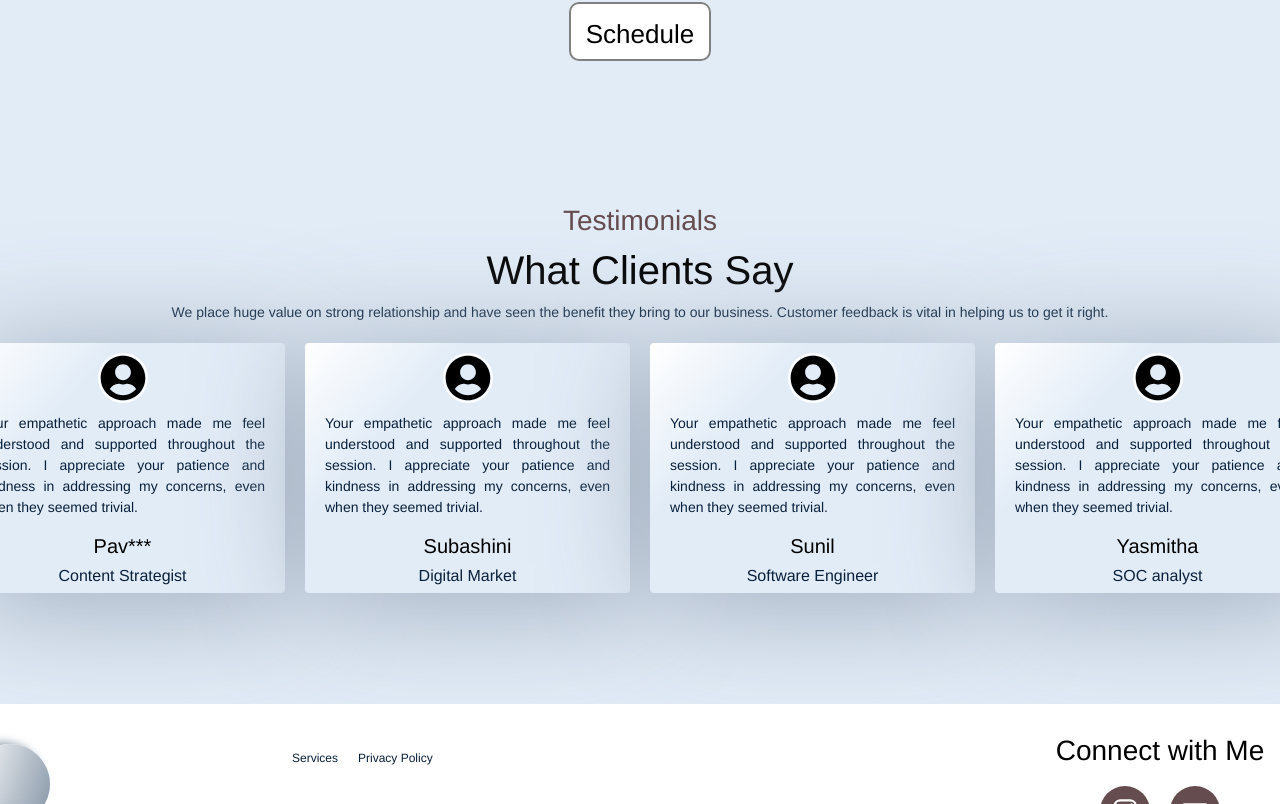
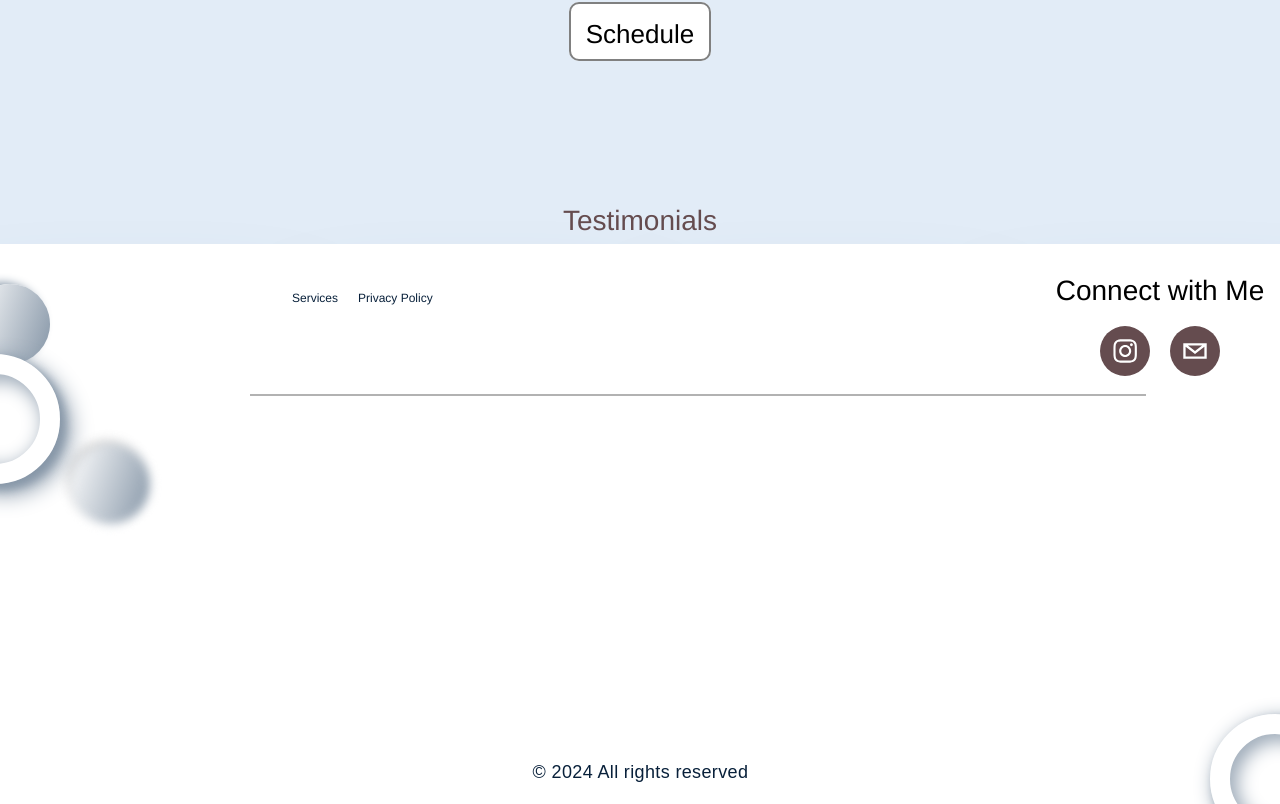
Before and after one commit to hariharan005/hetal, a React (Create React App) app in the folder hetal-portfolio/: page / in a window 1280 px wide. Shown: the part 4934-5738 px from the top of the page. Built offline with nearby package versions, Linux system fonts and the light colour scheme.

Commit message:
header updated

```diff
--- a/hetal-portfolio/src/components/header.js
+++ b/hetal-portfolio/src/components/header.js
@@ -40,7 +40,7 @@ function OffcanvasExample() {
             <nav className="justify-content-end flex-grow-1 pe-3">
               <a
                 className="navlink"
-                to="landing"
+                href="/"
                 smooth={true}
                 offset={-170}
                 duration={500}
@@ -49,7 +49,7 @@ function OffcanvasExample() {
               </a>
               <a
                 className="navlink"
-                to="about"
+                href="about"
                 smooth={true}
                 offset={-170}
                 duration={500}
@@ -58,7 +58,7 @@ function OffcanvasExample() {
               </a>
               <a
                 className="navlink testd"
-                to="schedule"
+                href="schedule"
                 smooth={true}
                 offset={-170}
                 duration={500}
@@ -67,7 +67,7 @@ function OffcanvasExample() {
               </a>
               <a
                 className="navlink"
-                to="contact"
+                href="contact"
                 smooth={true}
                 offset={-170}
                 duration={500}
@@ -76,7 +76,7 @@ function OffcanvasExample() {
               </a>
               <a
                 className="navlink"
-                to="blogs"
+                href="blogs"
                 smooth={true}
                 offset={-170}
                 duration={500}
--- a/hetal-portfolio/src/css/footer.css
+++ b/hetal-portfolio/src/css/footer.css
@@ -115,4 +115,11 @@
   text-decoration: none;
 }
 @media only screen and (min-width: 1024px) {
+  .footer {
+    position: relative;
+    top: 40px;
+    width: 100%;
+    height:600px;
+    background: white;
+  }
 }
```
